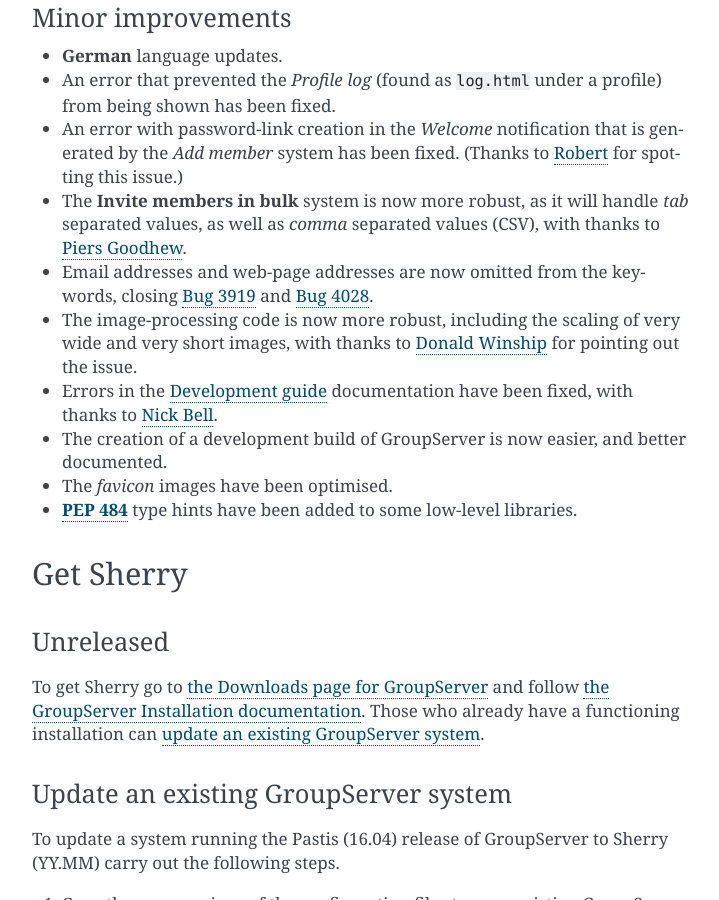
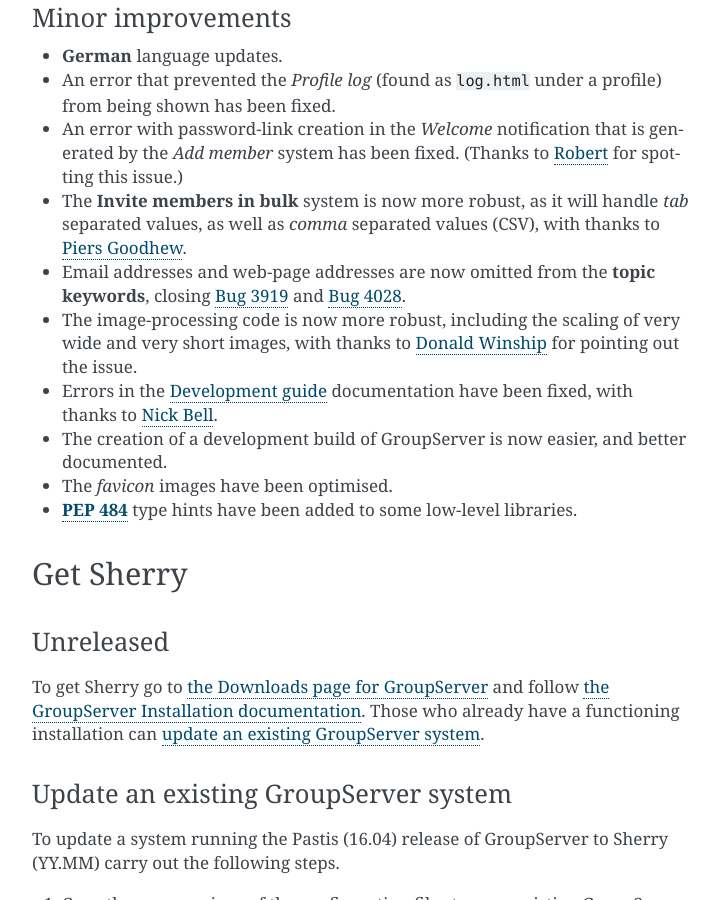
Before and after one commit to groupserver/buildout, a Sphinx documentation site: the page built from docs/release-notes-yymm.rst, in a window 1280 px wide and 900 px high, scrolled down 1312 px. Shown: the whole window, without its empty margins (388-1107 px from the left). Built offline with Sphinx 7.4.7, drawn with Linux system fonts in a browser that asks for light colours.

Commit message:
Updating the keywords in the documentation

```diff
--- a/docs/release-notes-1211.rst
+++ b/docs/release-notes-1211.rst
@@ -48,7 +48,10 @@
 find the profiles of participants. Finally, `SVG thumbnails`_ are
 now shown.
 
-.. index::
+.. index:: !Search
+   pair: Topic; Keywords
+   pair: Topic; Search
+   pair: Post; Search
    pair: Email; Search
 
 New search system
--- a/docs/release-notes-yymm.rst
+++ b/docs/release-notes-yymm.rst
@@ -76,9 +76,10 @@
 .. _Issue 269: https://redmine.iopen.net/issues/269
 
 
-.. index:: Keywords
+.. index::
+   pair: Notification; Welcome
    pair: Profile; Activity log
-   pair: Notification; Welcome
+   pair: Topic; Keywords
    triple: Group; Member; Invite
 
 Minor improvements
@@ -94,7 +95,7 @@
   will handle *tab* separated values, as well as *comma*
   separated values (CSV), with thanks to `Piers Goodhew`_.
 * Email addresses and web-page addresses are now omitted from the
-  keywords, closing `Bug 3919`_ and `Bug 4028`_.
+  **topic keywords**, closing `Bug 3919`_ and `Bug 4028`_.
 * The image-processing code is now more robust, including the
   scaling of very wide and very short images, with thanks to
   `Donald Winship`_ for pointing out the issue.
```
Also changed, not shown: docs/release-notes-1403.rst (+9 -0 lines).
